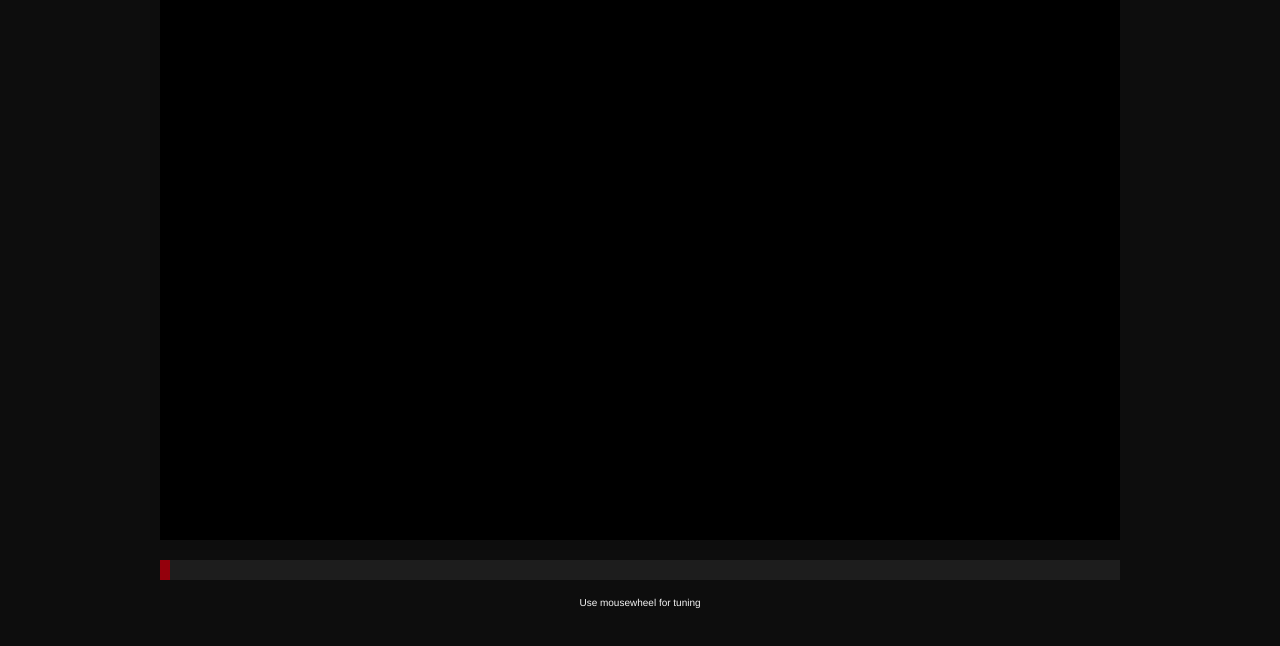
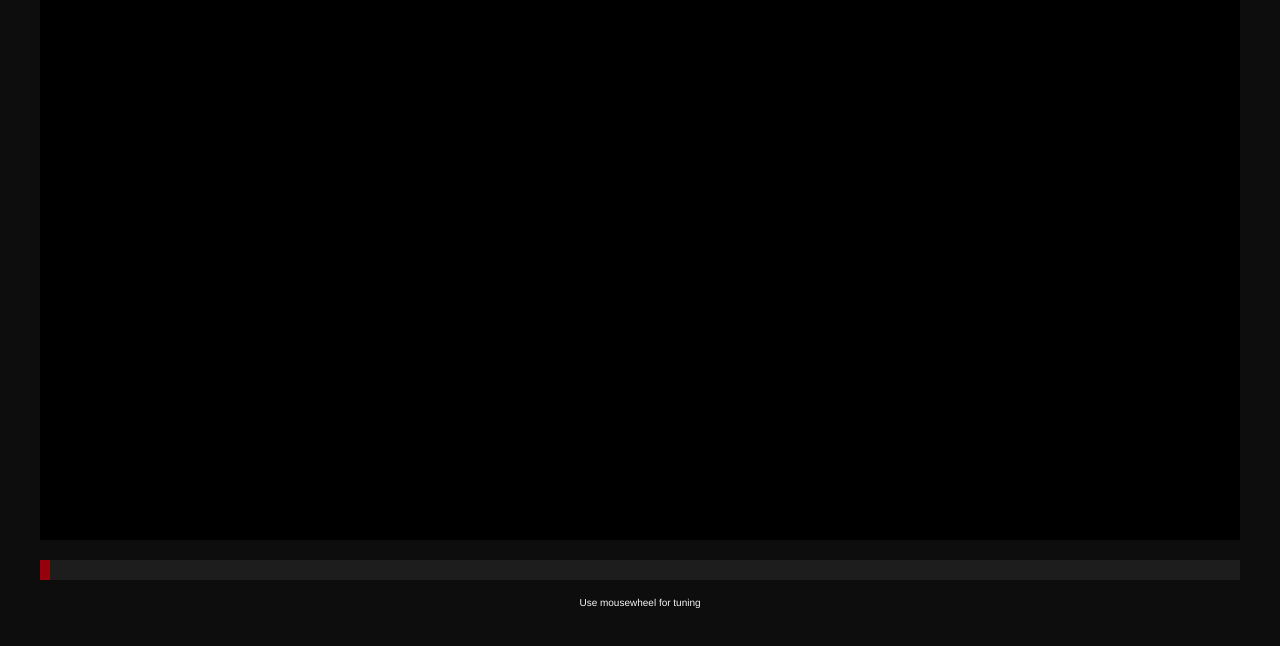
Before and after one commit to fixed/industriesalonfunk, a website: page public/index.html in a window 1280 px wide. Shown: the part 68-714 px from the top of the page. Drawn offline with Linux system fonts and the light colour scheme; files that its build step writes are made by us from their sources; files whose address does not match are found by name.

Commit message:
adjusted video size

```diff
--- a/src/css/main.css
+++ b/src/css/main.css
@@ -23,12 +23,12 @@ h1 {
 }
 
 #wrapper {
-	width: 960px;
+	width: 1200px;
 	margin: 20px auto;
 }
 
 #video {
-	width: 960px;
+	width: 1200px;
 	height: 540px;
 	background: black;
 }
@@ -36,7 +36,7 @@ h1 {
 #tuner {
 	position: relative;
 	margin-top: 20px;
-	width: 960px;
+	width: 1200px;
 	height: 20px;
 	background: #1D1D1D;
 }
```
